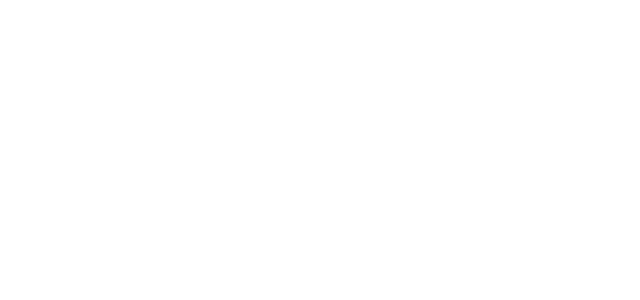
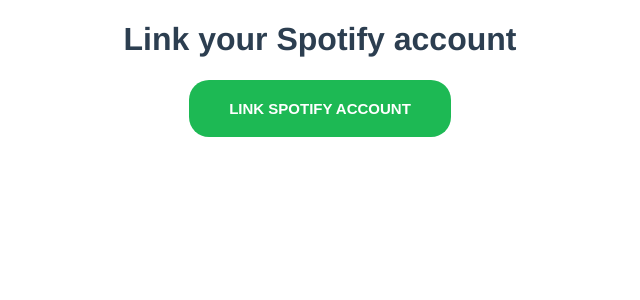
Before and after one commit to thomas-milburn/spotify-album-poster-creator, a Vue app: page /#/link in a window 1280 px wide. Before the commit this address had no page. Shown: the top 300 px of the page, without its empty margins (320-960 px from the left). Built offline with nearby package versions, Linux system fonts and the light colour scheme.

Commit message:
Added link page and spotify button

```diff
--- /dev/null
+++ b/src/components/spotify-button.vue
@@ -0,0 +1,38 @@
+<template>
+  <button class="spotify-button" type="button">{{ text }}</button>
+</template>
+
+<script>
+export default {
+  name: "spotify-button",
+  props: {
+    text: {
+      default: "",
+      type: String
+    }
+  }
+};
+</script>
+
+<style scoped>
+
+.spotify-button {
+  padding: 20px 40px;
+  border: none;
+  border-radius: 20px;
+
+  text-transform: uppercase;
+  background-color: #1DB954;
+  color: white;
+  font-weight: bold;
+  font-size: 15px;
+
+  cursor: pointer;
+  transition: transform 0.1s ease-in-out;
+}
+
+.spotify-button:hover {
+  transform: scale(1.01);
+}
+
+</style>
--- a/src/router/index.js
+++ b/src/router/index.js
@@ -1,11 +1,17 @@
 import { createRouter, createWebHashHistory } from 'vue-router'
 import Home from '../views/Home.vue'
+import Link from "../views/Link";
 
 const routes = [
   {
     path: '/',
     name: 'Home',
     component: Home
+  },
+  {
+    path: '/link',
+    name: 'Link',
+    component: Link
   }
 ]
 
--- a/src/views/Home.vue
+++ b/src/views/Home.vue
@@ -1,6 +1,6 @@
 <template>
   <div class="home">
-
+    <h1></h1>
   </div>
 </template>
 
--- /dev/null
+++ b/src/views/Link.vue
@@ -0,0 +1,19 @@
+<template>
+  <div>
+    <h1>Link your Spotify account</h1>
+
+    <spotify-button text="Link Spotify account" />
+  </div>
+</template>
+
+<script>
+import SpotifyButton from "../components/spotify-button";
+export default {
+  name: "Link",
+  components: {SpotifyButton}
+};
+</script>
+
+<style scoped>
+
+</style>
```
